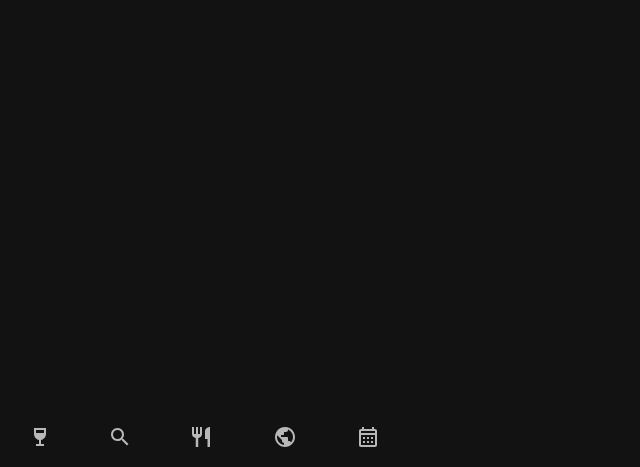
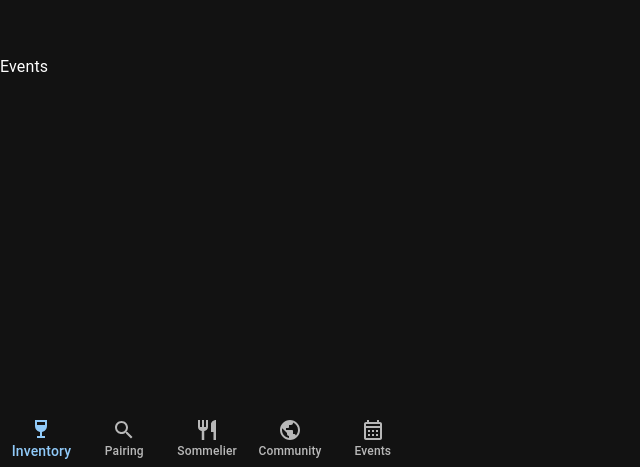
Before and after one commit to nicololuescher/TruebliTipp, a React (Vite) app in the folder frontend/: page /events in a window 1280 px wide. Shown: the part 333-800 px from the top of the page, without its empty margins (0-640 px from the left). Built offline with nearby package versions, Linux system fonts and the light colour scheme.

Commit message:
fix navigation

```diff
--- a/frontend/src/App.tsx
+++ b/frontend/src/App.tsx
@@ -23,14 +23,13 @@ const App: React.FC = () => {
 
       <Router>
         <Routes>
-          <Route path="/" element={<Navigation />}>
-            <Route index element={<Inventory />} />
-            <Route path="/pairing" element={<Pairing />} />
-            <Route path="/sommelier" element={<Sommelier />} />
-            <Route path="/community" element={<Community />} />
-            <Route path="/events" element={<Events />} />
-          </Route>
+          <Route index element={<Inventory />} />
+          <Route path="/pairing" element={<Pairing />} />
+          <Route path="/sommelier" element={<Sommelier />} />
+          <Route path="/community" element={<Community />} />
+          <Route path="/events" element={<Events />} />
         </Routes>
+        <Navigation />
       </Router>
     </ThemeProvider>
   );
--- a/frontend/src/Navigation.tsx
+++ b/frontend/src/Navigation.tsx
@@ -21,24 +21,36 @@ export function Navigation() {
             setValue(newValue);
           }}
         >
-          <Link to="/">
-            <BottomNavigationAction label="Inventory" icon={<WineBarIcon />} />
-          </Link>
-          <Link to="/pairing">
-            <BottomNavigationAction label="Pairing" icon={<SearchIcon />} />
-          </Link>
-          <Link to="/sommelier">
-            <BottomNavigationAction label="Sommelier" icon={<Restaurant />} />
-          </Link>
-          <Link to="/community">
-            <BottomNavigationAction label="Community" icon={<PublicIcon />} />
-          </Link>
-          <Link to="/events">
-            <BottomNavigationAction
-              label="Events"
-              icon={<CalendarMonthOutlined />}
-            />
-          </Link>
+          <BottomNavigationAction
+            label="Inventory"
+            icon={<WineBarIcon />}
+            component={Link}
+            to="/"
+          />
+          <BottomNavigationAction
+            label="Pairing"
+            icon={<SearchIcon />}
+            component={Link}
+            to="/pairing"
+          />
+          <BottomNavigationAction
+            label="Sommelier"
+            icon={<Restaurant />}
+            component={Link}
+            to="/sommelier"
+          />
+          <BottomNavigationAction
+            label="Community"
+            icon={<PublicIcon />}
+            component={Link}
+            to="/community"
+          />
+          <BottomNavigationAction
+            label="Events"
+            icon={<CalendarMonthOutlined />}
+            component={Link}
+            to="/events"
+          />
         </BottomNavigation>
       </Box>
     </>
```
